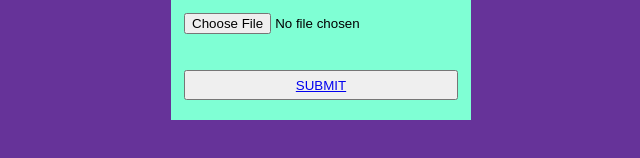
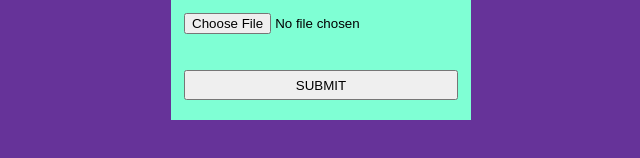
Before and after one commit to eiithu142/2d-boss, a plain HTML site: page movie.html in a window 1280 px wide. Shown: the part 268-426 px from the top of the page, 319-959 px from the left. Drawn offline with nearby package versions, Linux system fonts and the light colour scheme.

Commit message:
Update movie.html

```diff
--- a/movie.html
+++ b/movie.html
@@ -16,7 +16,7 @@
     <a>VISA CARD <input type="" placeholder="card number" required="text"></a><br>
     <a>Money <input type="money" placeholder="$ Bath" required="text"></a><br>
     <a><input  type="file" placeholder="photo"></a><br>
-    <button type="checkbox"><a href="wwai94188@gmail.com"type="elem">SUBMIT</a></button>
+    <button type="checkbox">SUBMIT</button>
 </div>
 
 </body>
```
